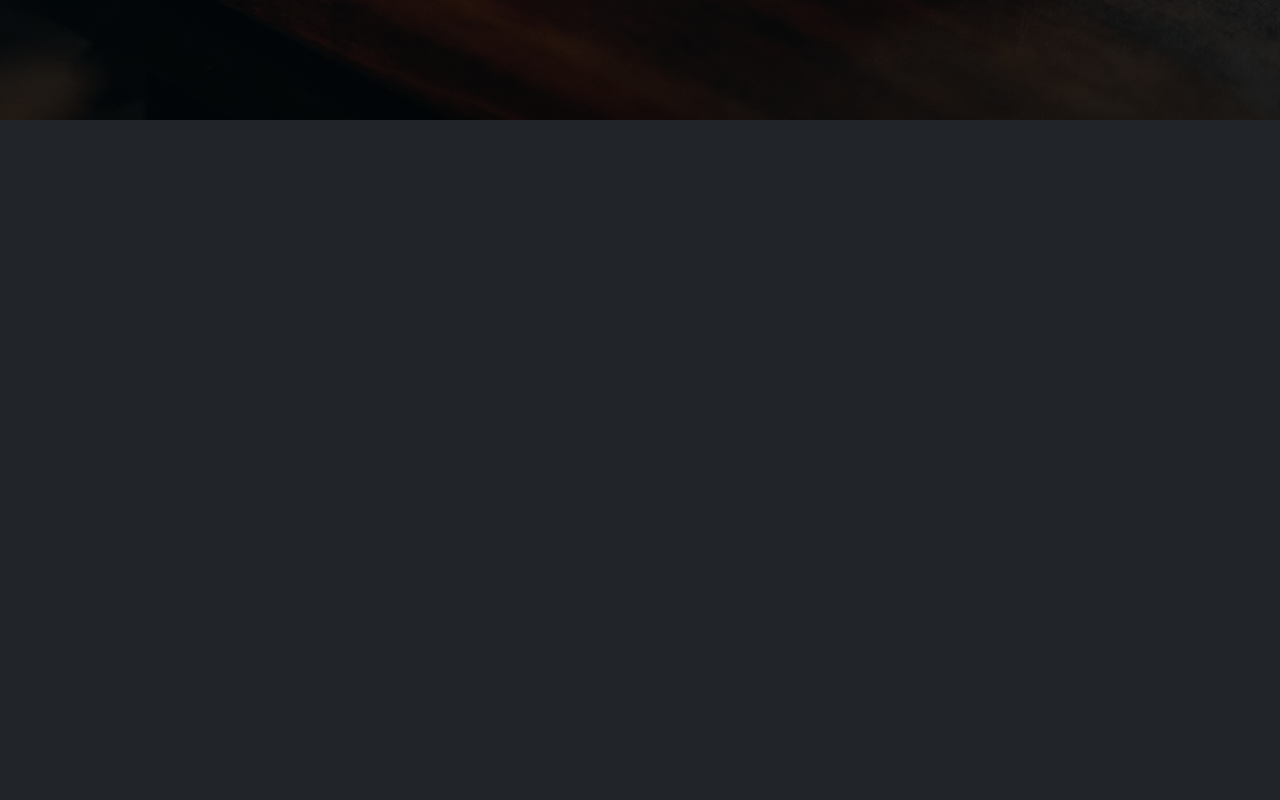
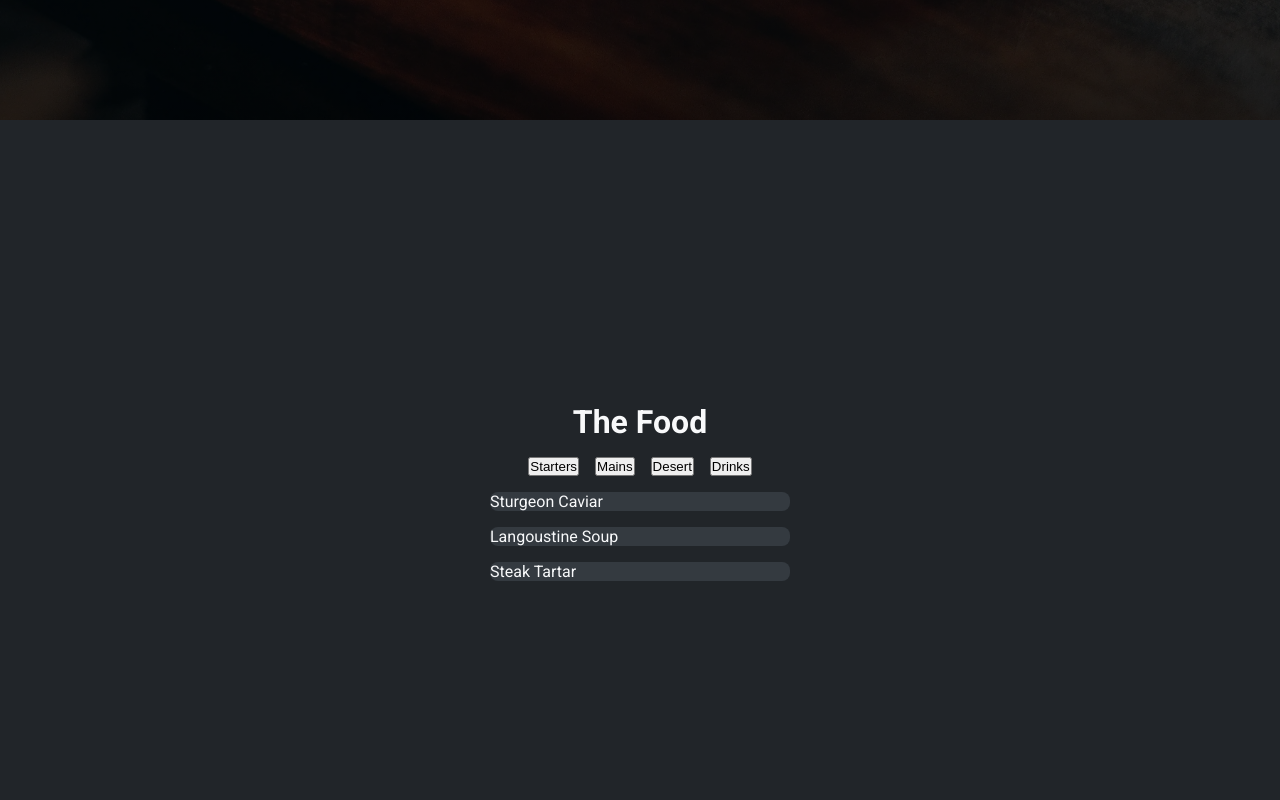
Before and after one commit to frreri/restaurant-site, a plain HTML site: page index.html in a window 1280 px wide. Shown: the part 680-1480 px from the top of the page. Drawn offline with Linux system fonts and the light colour scheme.

Commit message:
started building food logic

```diff
--- a/css/style.css
+++ b/css/style.css
@@ -4,8 +4,16 @@
   box-sizing: border-box;
 }
 
+:root {
+  --main-color: #f8f9fa;
+  --bg-gray-1: #212529;
+  --bg-gray-2: #343a40;
+  --bg-gray-3: #495057;
+}
+
 body {
   font-family: 'Roboto', sans-serif;
+  color: var(--main-color);
 }
 
 .nav-bar {
@@ -46,7 +54,7 @@ body {
 .nav-bar a:link,
 .nav-bar a:visited {
   text-decoration: none;
-  color: #f8f9fa;
+  color: var(--main-color);
   font-weight: bold;
   font-size: 22px;
 }
@@ -61,7 +69,7 @@ body {
   width: 25%;
   height: 6px;
   border-radius: 8px;
-  background-color: #f8f9fa;
+  background-color: var(--main-color);
   position: absolute;
   left: 0;
   bottom: 15%;
@@ -77,7 +85,7 @@ body {
 
 .header-h1 {
   font-size: 10rem;
-  color: #f8f9fa;
+  color: var(--main-color);
 }
 
 .header-hero {
@@ -91,16 +99,47 @@ body {
 .section {
   min-height: 93vh;
   scroll-margin-top: 7vh;
+  display: flex;
+  justify-content: center;
+  align-items: center;
+  flex-direction: column;
+  gap: 1rem;
+}
+
+.section h2 {
+  font-size: 2rem;
 }
 
 .section-menu {
-  background-color: #212529;
+  background-color: var(--bg-gray-1);
 }
 
 .section-about {
-  background-color: #343a40;
+  background-color: var(--bg-gray-2);
 }
 
 .section-cart {
-  background-color: #495057;
+  background-color: var(--bg-gray-3);
 }
+
+/* FOOD SECTION */
+
+.food-container,
+.food-filters,
+.food-items {
+  display: flex;
+  justify-content: center;
+  align-items: center;
+  gap: 1rem;
+}
+
+.food-container,
+.food-items {
+  flex-direction: column;
+}
+
+.food-item {
+  width: 300px;
+  background-color: var(--bg-gray-2);
+  border-radius: 8px;
+}
--- /dev/null
+++ b/data/food.json
@@ -0,0 +1,110 @@
+[
+  {
+    "id": 100,
+    "name": "Sturgeon Caviar",
+    "description": "Umai Modern, 30g",
+    "allergens": "Fish proteins",
+    "price": 545,
+    "lunchPrice": 545,
+    "category": "starter"
+  },
+  {
+    "id": 101,
+    "name": "Langoustine Soup",
+    "description": "Soup with almond and chili",
+    "allergens": "Crustacean, Nuts, Milk",
+    "price": 165,
+    "lunchPrice": 165,
+    "category": "starter"
+  },
+  {
+    "id": 102,
+    "name": "Steak Tartar",
+    "description": "Steak tartar of swedish beef from local farm, 80g",
+    "allergens": "Red meat, Egg",
+    "price": 145,
+    "lunchPrice": 145,
+    "category": "starter"
+  },
+  {
+    "id": 200,
+    "name": "Ribeye Steak",
+    "description": "300g beef, served with chili béarnaise and fries",
+    "allergens": "Red meat, Egg, Milk",
+    "price": 245,
+    "lunchPrice": 235,
+    "category": "main"
+  },
+  {
+    "id": 201,
+    "name": "Tenderloin Steak",
+    "description": "250g beef, served with secret sauce and fries",
+    "allergens": "Red meat, Soy",
+    "price": 285,
+    "lunchPrice": 275,
+    "category": "main"
+  },
+  {
+    "id": 202,
+    "name": "Venison",
+    "description": "Fillet of venison, served with mushrooms, caramelized onion and fries",
+    "allergens": "Red meat, Fungi",
+    "price": 325,
+    "lunchPrice": 315,
+    "category": "main"
+  },
+  {
+    "id": 300,
+    "name": "Caramel tart",
+    "description": "With chocolate, hazelnut & crème cru",
+    "allergens": "Milk, Nuts, Egg",
+    "price": 125,
+    "lunchPrice": 125,
+    "category": "dessert"
+  },
+  {
+    "id": 301,
+    "name": "Sorbet",
+    "description": "Sorbet of the day",
+    "allergens": null,
+    "price": 55,
+    "lunchPrice": 55,
+    "category": "dessert"
+  },
+  {
+    "id": 302,
+    "name": "Mudcake",
+    "description": "Chocolate mudcake with whipped cream",
+    "allergens": "Red meat, Fungi",
+    "price": 115,
+    "lunchPrice": 115,
+    "category": "dessert"
+  },
+  {
+    "id": 400,
+    "name": "Coca Cola",
+    "description": "Carbonated soft drink",
+    "allergens": null,
+    "price": 25,
+    "lunchPrice": 0,
+    "category": "drink"
+  },
+  {
+    "id": 401,
+    "name": "Coca Cola Zero",
+    "description": "Carbonated soft drink",
+    "allergens": null,
+    "price": 25,
+    "lunchPrice": 0,
+    "category": "drink"
+  },
+  {
+    "id": 402,
+    "name": "Loka",
+    "description": "Sparkling water",
+    "allergens": null,
+    "price": 25,
+    "lunchPrice": 0,
+    "category": "drink"
+  }
+]
--- a/index.html
+++ b/index.html
@@ -31,9 +31,24 @@
     <header id="home" class="header header-hero">
       <h1 class="header-h1">MEATLOVERS</h1>
     </header>
-    <section id="menu" class="section section-menu"></section>
-    <section id="about" class="section section-about"></section>
-    <section id="cart" class="section section-cart"></section>
+    <section id="menu" class="section section-menu">
+      <h2>The Food</h2>
+      <div class="food-container">
+        <div class="food-filters">
+          <button class="btn btn-starters">Starters</button>
+          <button class="btn btn-mains">Mains</button>
+          <button class="btn btn-desserts">Desert</button>
+          <button class="btn btn-drinks">Drinks</button>
+        </div>
+        <div class="food-items"></div>
+      </div>
+    </section>
+    <section id="about" class="section section-about">
+      <h2>We are Meatlovers</h2>
+    </section>
+    <section id="cart" class="section section-cart">
+      <h2>Your order</h2>
+    </section>
     <footer></footer>
   </body>
 </html>
--- /dev/null
+++ b/js/food.js
@@ -0,0 +1,49 @@
+'use strict';
+
+import { getJsonData, createElement } from './helperFunctions.js';
+
+export const setupFoodLogic = async foodJson => {
+  const starterBtn = document.querySelector('.btn-starters');
+  const mainBtn = document.querySelector('.btn-mains');
+  const dessertBtn = document.querySelector('.btn-desserts');
+  const drinkBtn = document.querySelector('.btn-drinks');
+
+  const order = [];
+
+  try {
+    const foods = await getJsonData(foodJson);
+
+    const starters = foods.filter(foodFilter('starter'));
+    const mains = foods.filter(foodFilter('main'));
+    const desserts = foods.filter(foodFilter('dessert'));
+    const drinks = foods.filter(foodFilter('drink'));
+
+    // menu event listeners
+    starterBtn.addEventListener('click', () => displayFoods(starters));
+    mainBtn.addEventListener('click', () => displayFoods(mains));
+    dessertBtn.addEventListener('click', () => displayFoods(desserts));
+    drinkBtn.addEventListener('click', () => displayFoods(drinks));
+
+    // display starters by default
+    displayFoods(starters);
+  } catch (err) {
+    alert(err.message);
+    console.log(err);
+  }
+};
+
+const displayFoods = foodArr => {
+  const foodContainer = document.querySelector('.food-items');
+
+  foodContainer.innerHTML = '';
+
+  foodArr.forEach((food, index) => {
+    const foodItem = createElement('div', 'food-item', food.name);
+    foodItem.dataset.id = food.id;
+    foodItem.dataset.index = index;
+
+    foodContainer.append(foodItem);
+  });
+};
+
+const foodFilter = category => food => food.category === category;
--- /dev/null
+++ b/js/helperFunctions.js
@@ -0,0 +1,19 @@
+'use strict';
+
+const getJsonData = async path => {
+  const result = await fetch(path);
+  if (result.ok) {
+    return await result.json();
+  } else {
+    throw Error('Error reading JSON-data');
+  }
+};
+
+const createElement = (tag, className, text) => {
+  const element = document.createElement(tag);
+  if (className) element.classList.add(className);
+  if (text) element.textContent = text;
+  return element;
+};
+
+export { getJsonData, createElement };
--- a/js/main.js
+++ b/js/main.js
@@ -3,3 +3,7 @@
 import { initScrollingNav } from './navScroll.js';
 
 initScrollingNav();
+
+import { setupFoodLogic } from './food.js';
+
+setupFoodLogic('./data/food.json');
```
